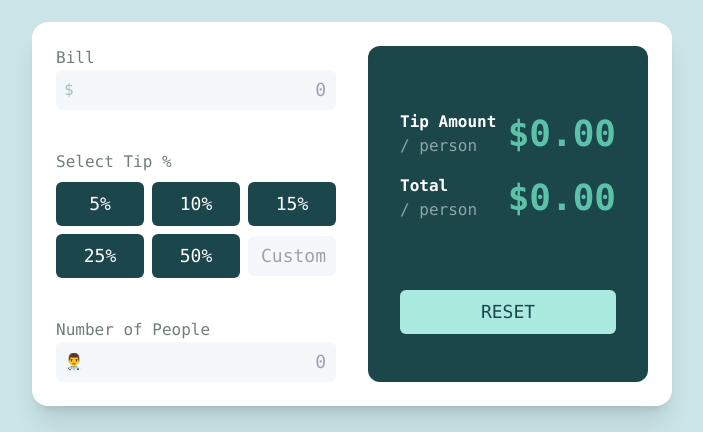
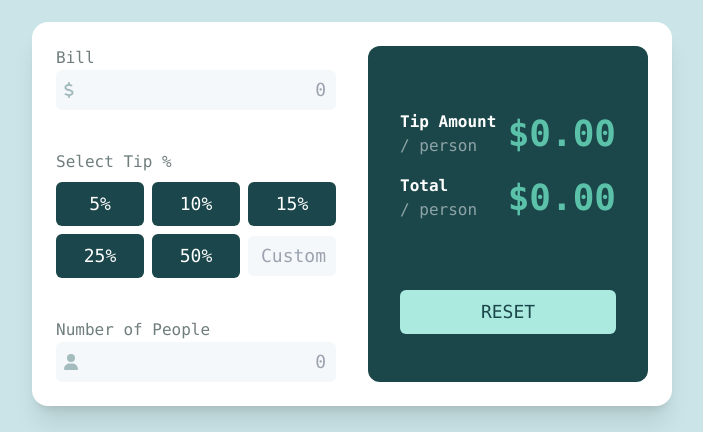
Before and after one commit to DAO-collab/Calculator, a Next.js app: page / in a window 1280 px wide. Shown: the part 250-682 px from the top of the page, without its empty margins (288-991 px from the left). Built offline with nearby package versions, Linux system fonts and the light colour scheme.

Commit message:
Added font awsome icons.

```diff
--- a/src/components/NumberInput.tsx
+++ b/src/components/NumberInput.tsx
@@ -2,11 +2,12 @@
  * A Numerical Input component with label in its left side.
  */
 
-import { FC, memo, useCallback, useState } from "react";
+import { FontAwesomeIcon } from "@fortawesome/react-fontawesome";
+import { FC, memo, useCallback } from "react";
 
 interface InputProps {
   value?: string;
-  label?: string; // The left fixed string.
+  icon?: any; // The fixed icon on the left.
   isDouble?: boolean; // Indicates whether to input double or int. Use for validation.
   isError?: boolean; // Indicates whether input has error. Use for display error borders.
   placeholder?: string;
@@ -35,20 +36,24 @@ const NumberInput: FC<InputProps> = memo((props: InputProps) => {
           (props.isError
             ? "border-red-600 focus:border-red-600"
             : "border-inputNormal focus:border-inputNormal") +
-          (props.label === undefined || props.label.length === 0 ? "" : " pl-8")
+          (props.icon === undefined ? "" : " pl-8")
         }
         placeholder={props.placeholder}
         maxLength={30}
         value={props.value}
         onChange={onChanged}
       />
-      <span className="absolute left-2 text-[#a4bcbe]">{props.label}</span>
+      {props.icon !== undefined && (
+        <FontAwesomeIcon
+          className="absolute left-2 text-[#a4bcbe]"
+          icon={props.icon}
+        />
+      )}
     </div>
   );
 });
 
 NumberInput.defaultProps = {
-  label: "",
   placeholder: "",
   isDouble: true,
   isError: false,
--- a/src/pages/_app.tsx
+++ b/src/pages/_app.tsx
@@ -1,5 +1,10 @@
+import '@fortawesome/fontawesome-svg-core/styles.css';
+import { library } from '@fortawesome/fontawesome-svg-core';
+import { faDollar, faUser } from '@fortawesome/free-solid-svg-icons';
 import '@/styles/globals.css'
 import type { AppProps } from 'next/app'
+
+library.add(faDollar, faUser);
 
 export default function App({ Component, pageProps }: AppProps) {
   return <Component {...pageProps} />
--- a/src/pages/index.tsx
+++ b/src/pages/index.tsx
@@ -3,6 +3,7 @@ import NumberInput from "@/components/NumberInput";
 import { useCallback, useEffect, useMemo, useState } from "react";
 import { presetTipRates } from "@/constants";
 import Price from "@/components/Price";
+import { faDollar, faUser } from "@fortawesome/free-solid-svg-icons";
 
 export default function Home() {
   const [billText, setBillText] = useState("");
@@ -78,7 +79,7 @@ export default function Home() {
           <NumberInput
             value={billText}
             isError={false}
-            label="$"
+            icon={faDollar}
             onChange={onBillChanged}
             placeholder="0"
           />
@@ -118,7 +119,7 @@ export default function Home() {
             isDouble={false}
             isError={peopleInputError.length > 0}
             onChange={onNumberOfPeopleChanged}
-            label="👨‍⚕️"
+            icon={faUser}
             placeholder="0"
           />
         </div>
```
Also changed, not shown: package.json (+7 -1 lines), 1 other file (tests, documents, lock files or other folders).
